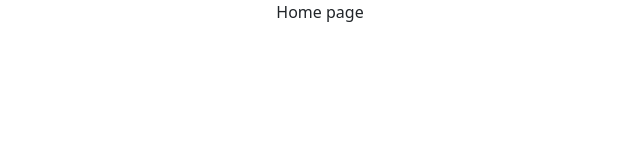
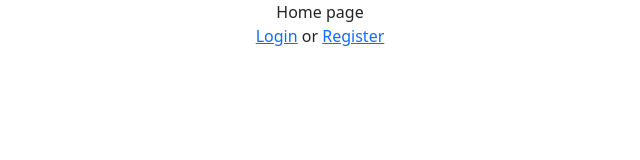
Before and after one commit to lisciandro-a/webdev-finalproject-team26, a React (Create React App) app: page / in a window 1280 px wide. Shown: the top 160 px of the page, without its empty margins (320-960 px from the left). Built offline with nearby package versions, Linux system fonts and the light colour scheme.

Commit message:
Add links to login and register from home page

```diff
--- a/src/home/index.js
+++ b/src/home/index.js
@@ -1,9 +1,14 @@
 import React from "react";
+import { Link } from "react-router-dom";
 
 function Home() {
     return (
         <div>
-            Home page
+            <div> Home page </div>
+            <div>
+                <Link to="/login">Login</Link> or <Link to="/register">Register</Link>
+            </div>
+
         </div>
     );
 }
```
